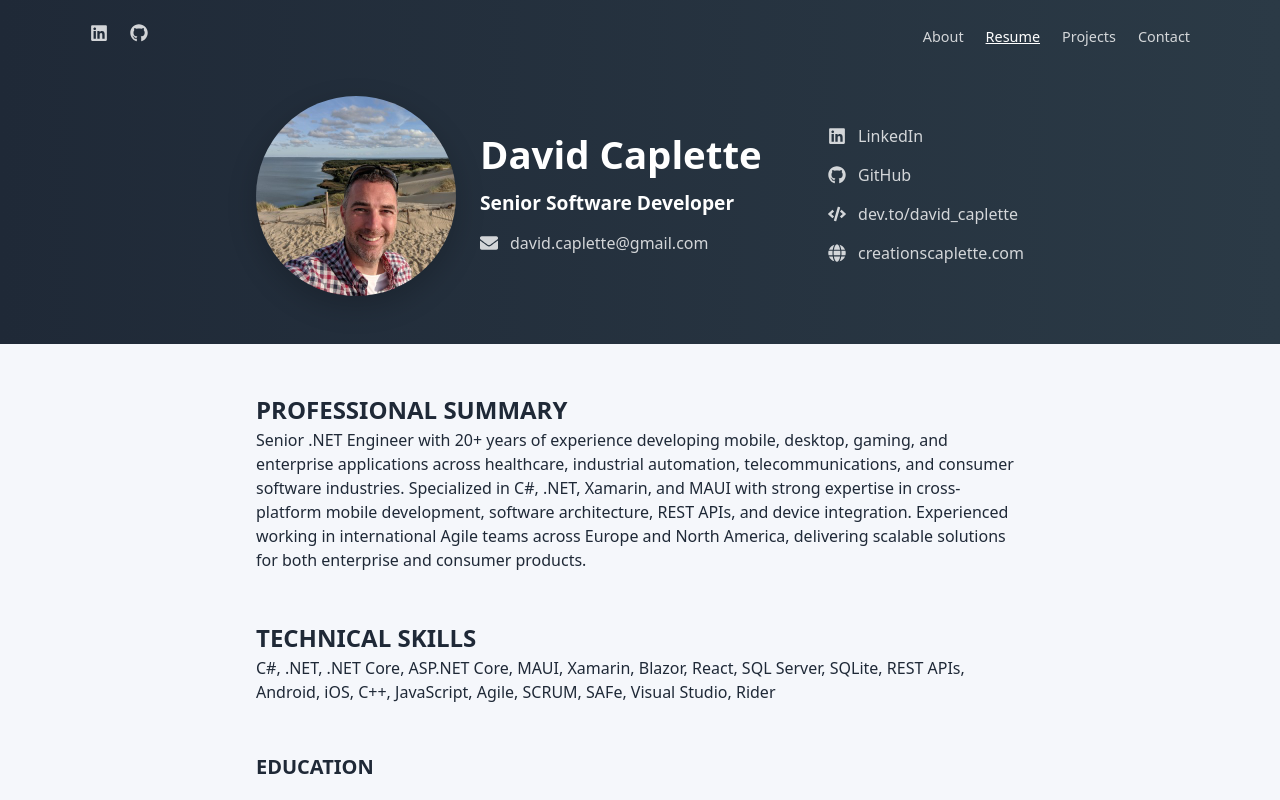
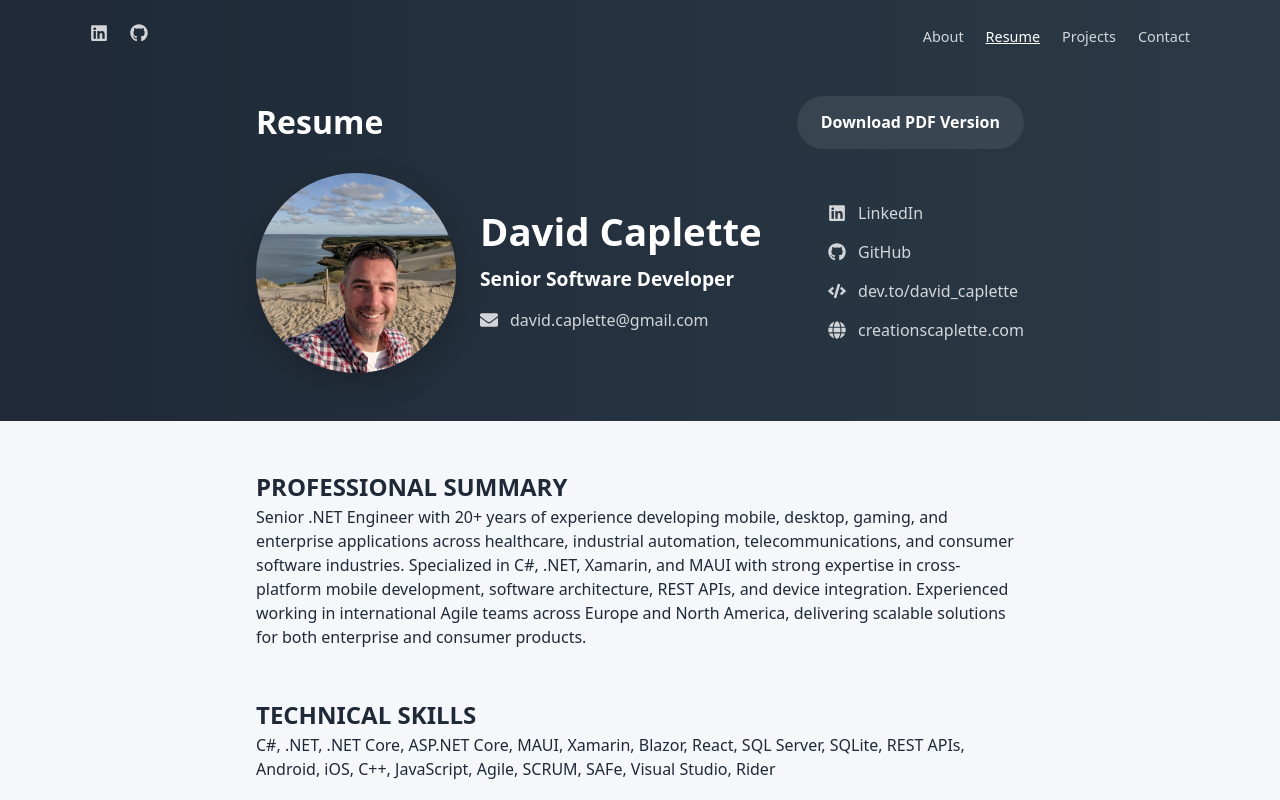
Before and after one commit to CreationsCaplette/creationscaplette_react, a React (Vite) app in the folder creationscaplette/: page /resume in a window 1280 px wide. Shown: the top 800 px of the page. Built offline with nearby package versions, Linux system fonts and the light colour scheme.

Commit message:
Added a title with pdf download

```diff
--- a/creationscaplette/src/pages/Resume.jsx
+++ b/creationscaplette/src/pages/Resume.jsx
@@ -175,6 +175,16 @@ function ResumePage() {
     return (
         <div className={classes.pageshell}>
             <header className={classes.header}>
+                <div className={classes.headertop}>
+                    <h1>Resume</h1>
+                    <a
+                        href="/public/files/David_Caplette_CV.pdf"
+                        download
+                        className={`${classes.btn} ${classes.btnprimary}`}
+                    >
+                        Download PDF Version
+                    </a>
+                </div>
                 <div className={classes.headerinner}>
                     <div className={classes.mugshot}>
                         <img src={davidImg} alt="David Caplette" />
--- a/creationscaplette/src/pages/Resume.module.css
+++ b/creationscaplette/src/pages/Resume.module.css
@@ -9,6 +9,16 @@
   background: linear-gradient(90deg, #1f2937 0%, #2b3a46 100%);
   color: #fff;
   padding: 24px 24px 48px;
+}
+
+.headertop {
+  width: 100%;
+  max-width: 768px;
+  margin: 0 auto 24px;
+  display: flex;
+  justify-content: space-between;
+  align-items: center;
+  gap: 24px;
 }
 
 .headerinner {
@@ -42,7 +52,32 @@
   text-align: left;
 }
 
-.header h1 {
+.btn {
+  display: inline-block;
+  padding: 0.9rem 1.5rem;
+  border: 0;
+  border-radius: 999px;
+  font: inherit;
+  font-weight: 600;
+  text-decoration: none;
+  cursor: pointer;
+  transition: background-color 0.2s ease;
+}
+
+.btnprimary {
+  background: rgba(255, 255, 255, 0.08);
+  color: #fff;
+}
+
+.btnprimary:hover {
+  background: rgba(255, 255, 255, 0.14);
+}
+
+.headertop h1 {
+  margin: 0;
+}
+
+.headerinner h1 {
   font-size: clamp(2.4rem, 3.2vw, 2.4rem);
   line-height: 1.05;
   margin: 0 0 18px;
@@ -50,7 +85,15 @@
   font-weight: 700;
 }
 
-.header h2 {
+.headerinner h1 {
+  font-size: clamp(2.4rem, 3.2vw, 2.4rem);
+  line-height: 1.05;
+  margin: 0 0 18px;
+  color: #fff;
+  font-weight: 700;
+}
+
+.headerinner h2 {
   font-size: clamp(1.2rem, 1.6vw, 1.2rem);
   line-height: 1.05;
   margin: 0 0 18px;
@@ -58,7 +101,7 @@
   font-weight: 700;
 }
 
-.header ul {
+.headerinner ul {
   list-style: none;
   display: flex;
   flex-direction: column;
@@ -68,7 +111,7 @@
   flex-wrap: wrap;
 }
 
-.header a {
+.headerinner a {
   color: rgba(255, 255, 255, 0.8);
   text-decoration: none;
   display: inline-flex;
@@ -78,7 +121,7 @@
   transition: color 0.2s ease;
 }
 
-.header a:hover {
+.headerinner a:hover {
   color: #fff;
   text-decoration: underline;
 }
```
Also changed, not shown: 1 other file (tests, documents, lock files or other folders).
